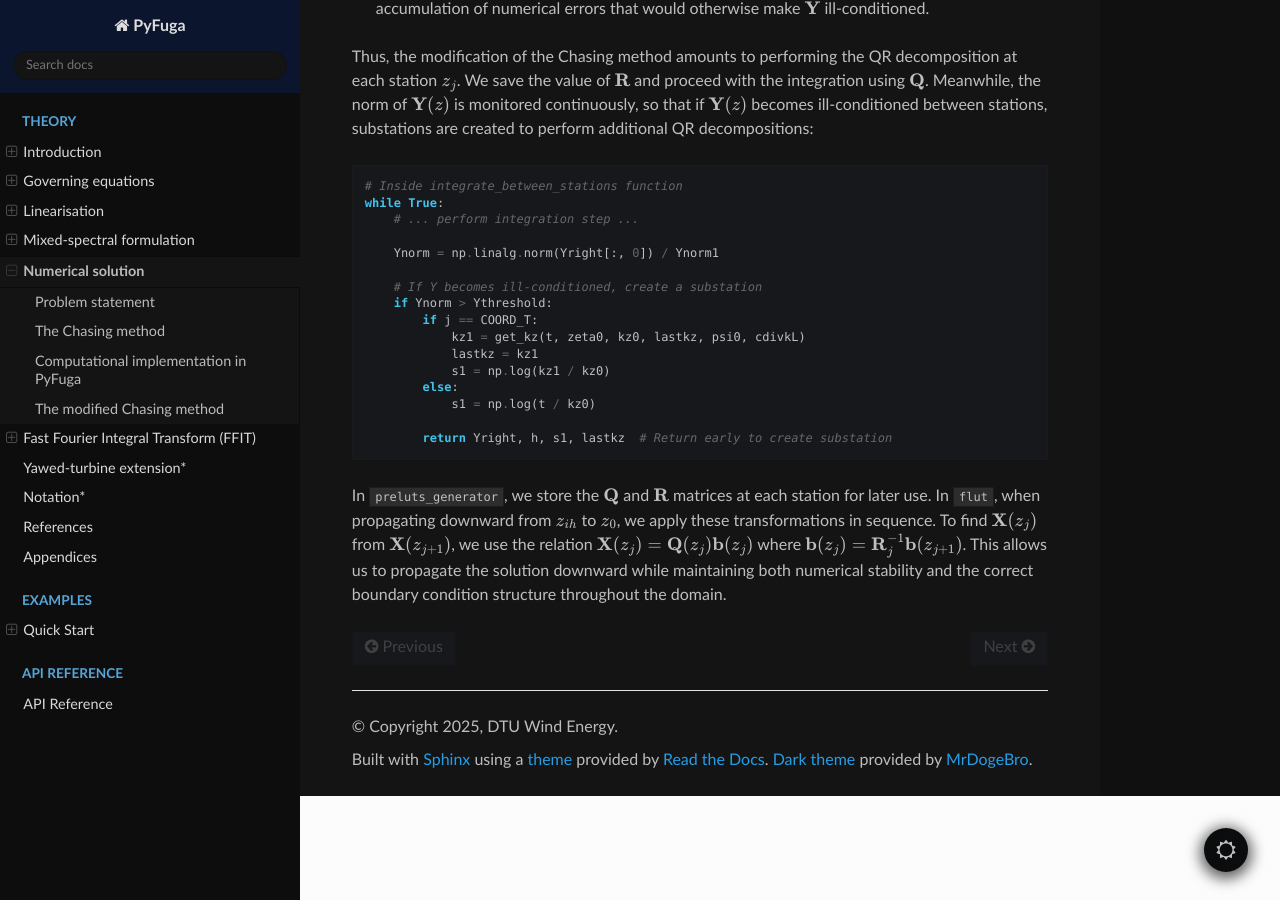
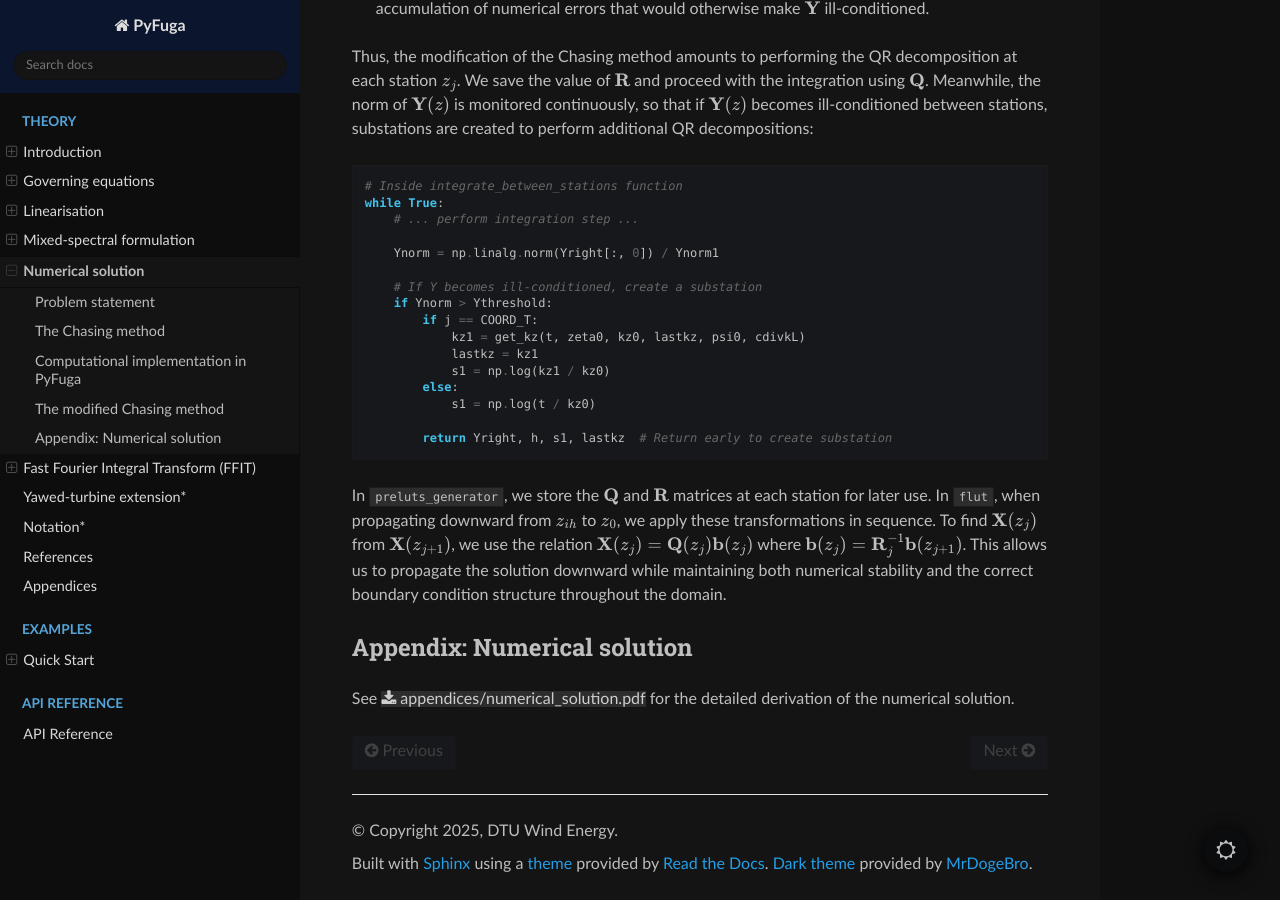
Before and after one commit to haavardnk/PyFuga, a Sphinx documentation site: the page built from docs/theory/numerics.rst, in a window 1280 px wide and 900 px high, scrolled down 12317 px. Built offline with Sphinx 7.4.7 and the Read the Docs theme 3.1.0, drawn with Linux system fonts in a browser that asks for light colours; cross-references to code outside the pages are shown as plain code.

Commit message:
Add numerics appendix pdf

```diff
--- a/docs/index.rst
+++ b/docs/index.rst
@@ -139,7 +139,7 @@ Contents
     theory/linearisation
     theory/mixed_spectral
     theory/numerics
-    theory/FFIT
+    theory/ffit
     theory/yawed_extension
     theory/notation
     theory/references
--- a/docs/theory/appendices.rst
+++ b/docs/theory/appendices.rst
@@ -8,3 +8,5 @@ theory presented in the main documentation.
 - :download:`Appendix A <appendices/linearisation.pdf>`: *Linearisation using perturbation theory*
 - :download:`Appendix B <appendices/s_to_t.pdf>`: *Transition between independent variables*
 - :download:`Appendix C <appendices/mixed_spectral.pdf>`: *Governing equations in mixed-spectral form*
+- :download:`Appendix D <appendices/numerical_solution.pdf>`: *Numerical solution*
+- :download:`Appendix E <appendices/ffit_derivation.pdf>`: *FFIT - Detailed Algebra*
--- a/docs/theory/numerics.rst
+++ b/docs/theory/numerics.rst
@@ -555,3 +555,8 @@ Thus, the modification of the Chasing method amounts to performing the QR decomp
            return Yright, h, s1, lastkz  # Return early to create substation
 
 In ``preluts_generator``, we store the :math:`\mathbf{Q}` and :math:`\mathbf{R}` matrices at each station for later use. In ``flut``, when propagating downward from :math:`z_{ih}` to :math:`z_0`, we apply these transformations in sequence. To find :math:`\mathbf{X}(z_j)` from :math:`\mathbf{X}(z_{j+1})`, we use the relation :math:`\mathbf{X}(z_j) = \mathbf{Q}(z_j) \mathbf{b}(z_j)` where :math:`\mathbf{b}(z_j) = \mathbf{R}_j^{-1} \mathbf{b}(z_{j+1})`. This allows us to propagate the solution downward while maintaining both numerical stability and the correct boundary condition structure throughout the domain.
+
+Appendix: Numerical solution
+----------------------------
+
+See :download:`appendices/numerical_solution.pdf` for the detailed derivation of the numerical solution.
```
Also changed, not shown: docs/theory/ffit.rst (renamed from docs/theory/FFIT.rst), 3 other files.
